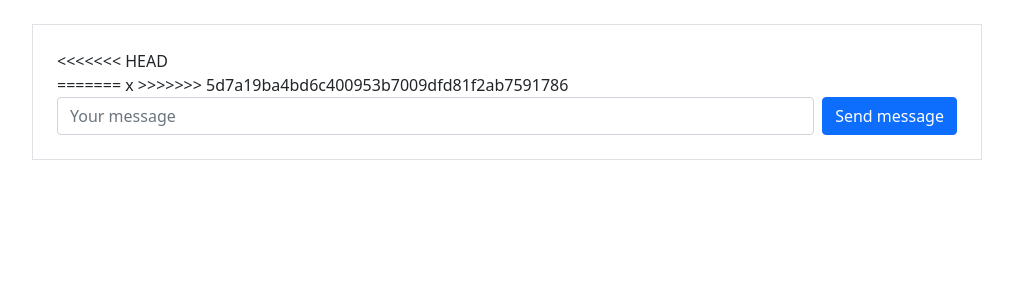
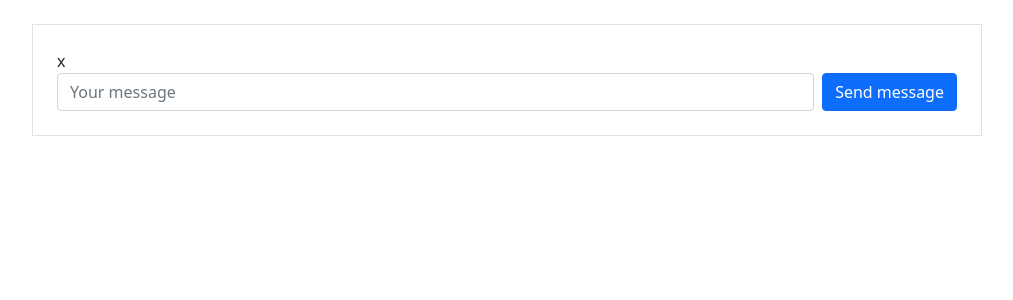
Before and after one commit to VaaAbt/CovidCiasie, a PHP site: template src/View/messages.html.twig in a window 1280 px wide. Shown: the part 150-450 px from the top of the page, without its empty margins (228-1241 px from the left). Run offline with PHP 8.4, Linux system fonts and the light colour scheme; the template is opened without the code that fills it, so the values that code supplies are empty; some libraries are stand-ins or nearby versions.

Commit message:
fix: remove merge message

```diff
--- a/src/View/messages.html.twig
+++ b/src/View/messages.html.twig
@@ -28,16 +28,12 @@
                             {{ msg.message }}</p>
                     </div>
                 {% endfor %}
-<<<<<<< HEAD
-                <form action='' method="post">
-=======
                 <form method="post">
                     {{ csrf_token() }}
->>>>>>> 5d7a19ba4bd6c400953b7009dfd81f2ab7591786
                     <div class="d-flex gap-2">
                         <div class="flex-grow-1">
                             <input type="text" class="form-control" name="message" id="message" required
-                                   placeholder="Your message" aria-label="Your message"  autocomplete="off" >
+                                   placeholder="Your message" aria-label="Your message" autocomplete="off">
                         </div>
                         <button type="submit" class="btn btn-primary">Send message</button>
                     </div>
```
